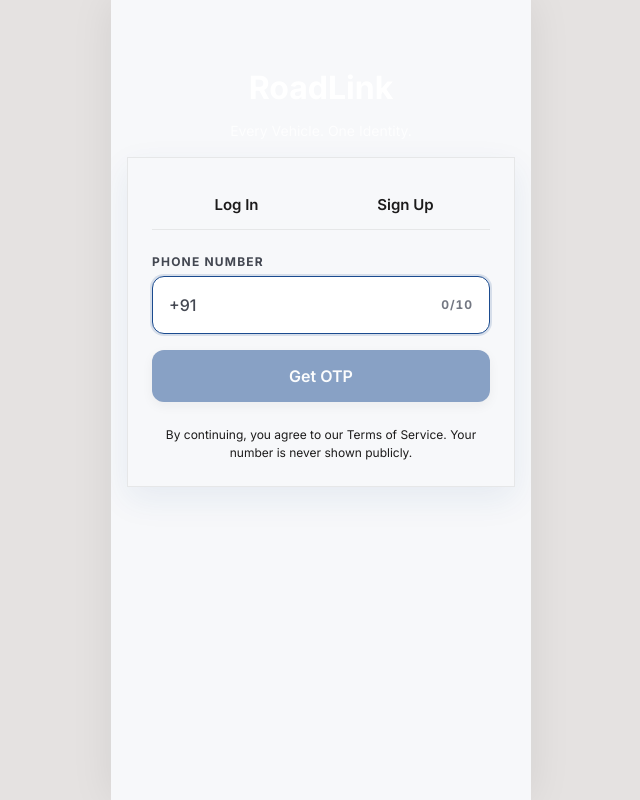
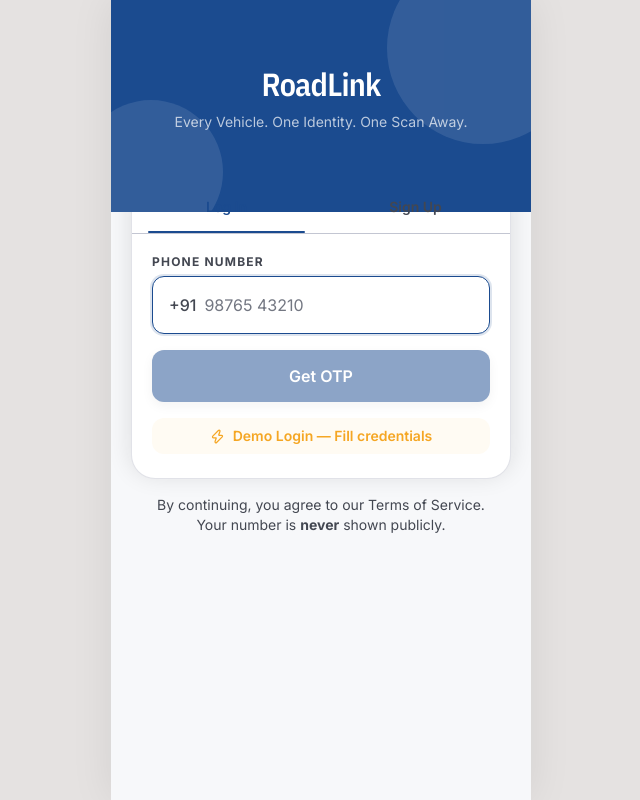
Before and after one commit to ajinkya682/roadlink-demo-app, a React (Vite) app: page /login in a window 1280 px wide. Shown: the whole page, without its empty margins (319-959 px from the left). Built offline with nearby package versions, Linux system fonts and the light colour scheme.

Commit message:
feat: enhance LoginRegister component with improved layout, demo functionality, and input validation

```diff
--- a/src/pages/auth/LoginRegister.jsx
+++ b/src/pages/auth/LoginRegister.jsx
@@ -1,13 +1,13 @@
 import React, { useState } from 'react';
 import { useNavigate } from 'react-router-dom';
 import { motion, AnimatePresence } from 'framer-motion';
+import { Zap } from 'lucide-react';
 import Button from '../../components/Button';
 import Input from '../../components/Input';
-import styles from './LoginRegister.module.css';
 
 export default function LoginRegister() {
   const navigate = useNavigate();
-  const [tab, setTab] = useState('login'); // 'login' | 'register'
+  const [tab, setTab] = useState('login');
   const [phone, setPhone] = useState('');
   const [name, setName] = useState('');
   const [loading, setLoading] = useState(false);
@@ -19,35 +19,55 @@ export default function LoginRegister() {
     setTimeout(() => navigate('/otp'), 800);
   };
 
+  const fillDemo = () => {
+    setPhone('9876543210');
+    if (tab === 'register') setName('Ajinkya Savarkar');
+  };
+
+  const canSubmit = phone.length === 10 && (tab === 'login' || name.length >= 2);
+
   return (
-    <div className={styles.page}>
-      <div className={styles.headerArea}>
-        <div className={styles.headerBg} />
-        <h1 className={styles.logo}>RoadLink</h1>
-        <p className={styles.tagline}>Every Vehicle. One Identity.</p>
+    <div className="min-h-screen bg-fog flex flex-col">
+      {/* Hero area */}
+      <div className="relative bg-navy pt-16 pb-20 px-6 text-center overflow-hidden">
+        {/* Background decoration */}
+        <div className="absolute inset-0 opacity-10">
+          <div className="absolute -top-12 -right-12 w-48 h-48 rounded-full bg-white" />
+          <div className="absolute -bottom-8 -left-8 w-36 h-36 rounded-full bg-white" />
+        </div>
+
+        <div className="relative z-10">
+          <h1 className="font-display text-headline-lg text-white tracking-tight mb-2">RoadLink</h1>
+          <p className="font-body text-body-sm text-white/70">Every Vehicle. One Identity. One Scan Away.</p>
+        </div>
       </div>
 
-      <div className={styles.content}>
-        <div className={styles.card}>
-          <div className={styles.tabBar}>
-            <button
-              className={`${styles.tab} ${tab === 'login' ? styles.tabActive : ''}`}
-              onClick={() => setTab('login')}
-            >
-              Log In
-              {tab === 'login' && <motion.div layoutId="auth-line" className={styles.tabLine} />}
-            </button>
-            <button
-              className={`${styles.tab} ${tab === 'register' ? styles.tabActive : ''}`}
-              onClick={() => setTab('register')}
-            >
-              Sign Up
-              {tab === 'register' && <motion.div layoutId="auth-line" className={styles.tabLine} />}
-            </button>
+      {/* Card — overlaps hero */}
+      <div className="flex-1 px-5 -mt-8 pb-8">
+        <div className="bg-white rounded-2xl shadow-sheet border border-outline-light/50 overflow-hidden">
+          {/* Tab bar */}
+          <div className="flex border-b border-outline-light">
+            {['login', 'register'].map(t => (
+              <button
+                key={t}
+                className={`flex-1 py-4 font-body font-semibold text-sm capitalize transition-colors relative ${
+                  tab === t ? 'text-navy' : 'text-on-surface-muted'
+                }`}
+                onClick={() => setTab(t)}
+              >
+                {t === 'login' ? 'Log In' : 'Sign Up'}
+                {tab === t && (
+                  <motion.div
+                    layoutId="auth-line"
+                    className="absolute bottom-0 left-4 right-4 h-0.5 bg-navy rounded-full"
+                  />
+                )}
+              </button>
+            ))}
           </div>
 
-          <form onSubmit={handleSubmit} className={styles.form}>
-            <AnimatePresence mode="wait">
+          <form onSubmit={handleSubmit} className="px-5 pt-5 pb-6 space-y-4">
+            <AnimatePresence>
               {tab === 'register' && (
                 <motion.div
                   key="name"
@@ -60,6 +80,7 @@ export default function LoginRegister() {
                     label="Full Name"
                     value={name}
                     onChange={e => setName(e.target.value)}
+                    placeholder="e.g. Rahul Sharma"
                   />
                 </motion.div>
               )}
@@ -69,23 +90,33 @@ export default function LoginRegister() {
               label="Phone Number"
               prefix="+91"
               type="tel"
+              inputMode="numeric"
               value={phone}
-              onChange={e => setPhone(e.target.value)}
-              maxLength={10}
+              onChange={e => setPhone(e.target.value.replace(/\D/g, '').slice(0, 10))}
+              placeholder="98765 43210"
               autoFocus
             />
 
-            <div className={styles.actions}>
-              <Button fullWidth type="submit" disabled={!phone || (tab === 'register' && !name)} isLoading={loading}>
-                Get OTP
-              </Button>
-            </div>
+            <Button fullWidth type="submit" disabled={!canSubmit} isLoading={loading}>
+              Get OTP
+            </Button>
+
+            {/* Demo shortcut */}
+            <button
+              type="button"
+              className="w-full flex items-center justify-center gap-2 py-2 text-sm font-semibold text-signal-amber font-body rounded-lg border border-signal-amber/30 bg-signal-amber/5"
+              onClick={fillDemo}
+            >
+              <Zap size={15} />
+              Demo Login — Fill credentials
+            </button>
           </form>
+        </div>
 
-          <p className={styles.privacyNote}>
-            By continuing, you agree to our Terms of Service. Your number is never shown publicly.
-          </p>
-        </div>
+        <p className="mt-4 text-center font-body text-body-sm text-on-surface-muted px-4">
+          By continuing, you agree to our Terms of Service.<br />
+          Your number is <strong>never</strong> shown publicly.
+        </p>
       </div>
     </div>
   );
```
